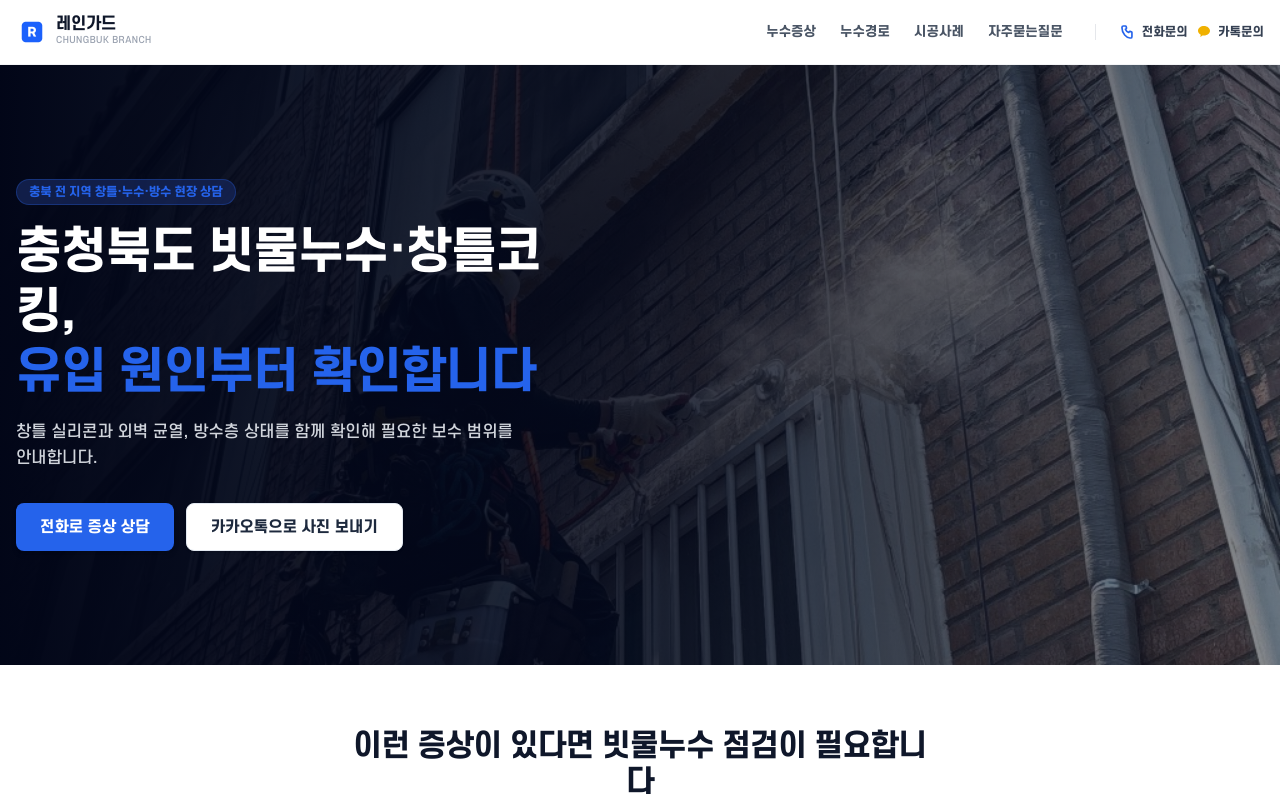
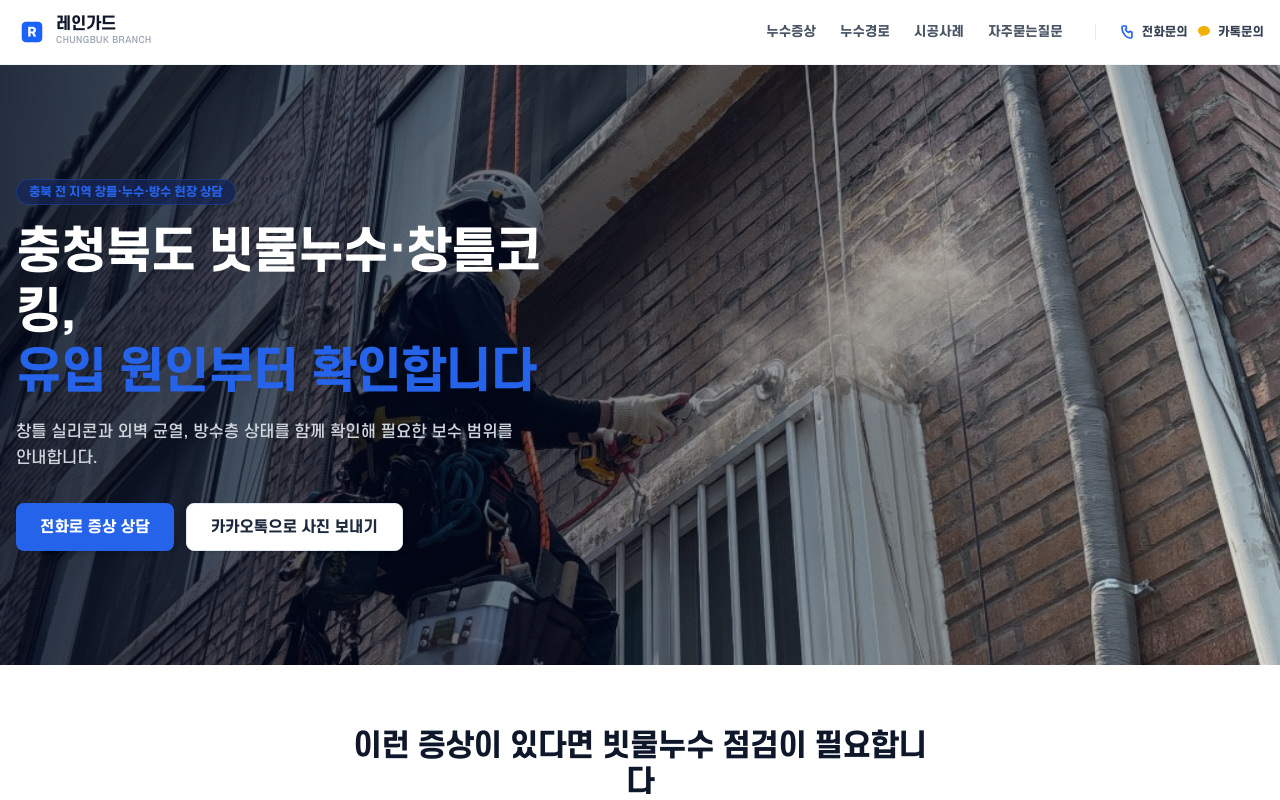
Before and after one commit to wogus5695-ctrl/Chungbuk-rope-05, a Next.js app: page / in a window 1280 px wide. Shown: the top 800 px of the page. Built offline with nearby package versions, Linux system fonts and the light colour scheme.

Commit message:
style: increase background opacity and transparent overlay for clearer image

```diff
--- a/src/sections/Hero.tsx
+++ b/src/sections/Hero.tsx
@@ -78,7 +78,7 @@ export default function Hero({ region, service }: HeroProps) {
       {/* 3단계 & 8단계: 독립 배경 이미지 레이어 (PC / MO 분리 바인딩) */}
       {desktopBg && (
         <div
-          className="absolute inset-0 hidden md:block bg-cover pointer-events-none opacity-50 z-0"
+          className="absolute inset-0 hidden md:block bg-cover pointer-events-none opacity-85 z-0"
           style={{
             backgroundImage: `url(${desktopBg})`,
             backgroundPosition: "left 20% center" // 작업자 위치가 우측/중앙에 잘 보이도록 맞춤
@@ -87,7 +87,7 @@ export default function Hero({ region, service }: HeroProps) {
       )}
       {mobileBg && (
         <div
-          className="absolute inset-0 block md:hidden bg-cover pointer-events-none opacity-45 z-0"
+          className="absolute inset-0 block md:hidden bg-cover pointer-events-none opacity-80 z-0"
           style={{
             backgroundImage: `url(${mobileBg})`,
             backgroundPosition: "left 15% center"
@@ -96,7 +96,7 @@ export default function Hero({ region, service }: HeroProps) {
       )}
 
       {/* 이미지가 없을 때를 대비한 모던 브랜드 그라데이션 오버레이 (명도 대비 확보용 암막 효과 통합) */}
-      <div className="absolute inset-0 bg-gradient-to-r from-slate-950 via-slate-950/70 to-transparent z-10" />
+      <div className="absolute inset-0 bg-gradient-to-r from-slate-950/80 via-slate-950/40 to-transparent z-10" />
 
       {/* 본문 콘텐츠 (가로 스크롤 완전 방지) */}
       <div className="w-full max-w-7xl mx-auto px-4 relative z-20 py-16 sm:py-24">
```
